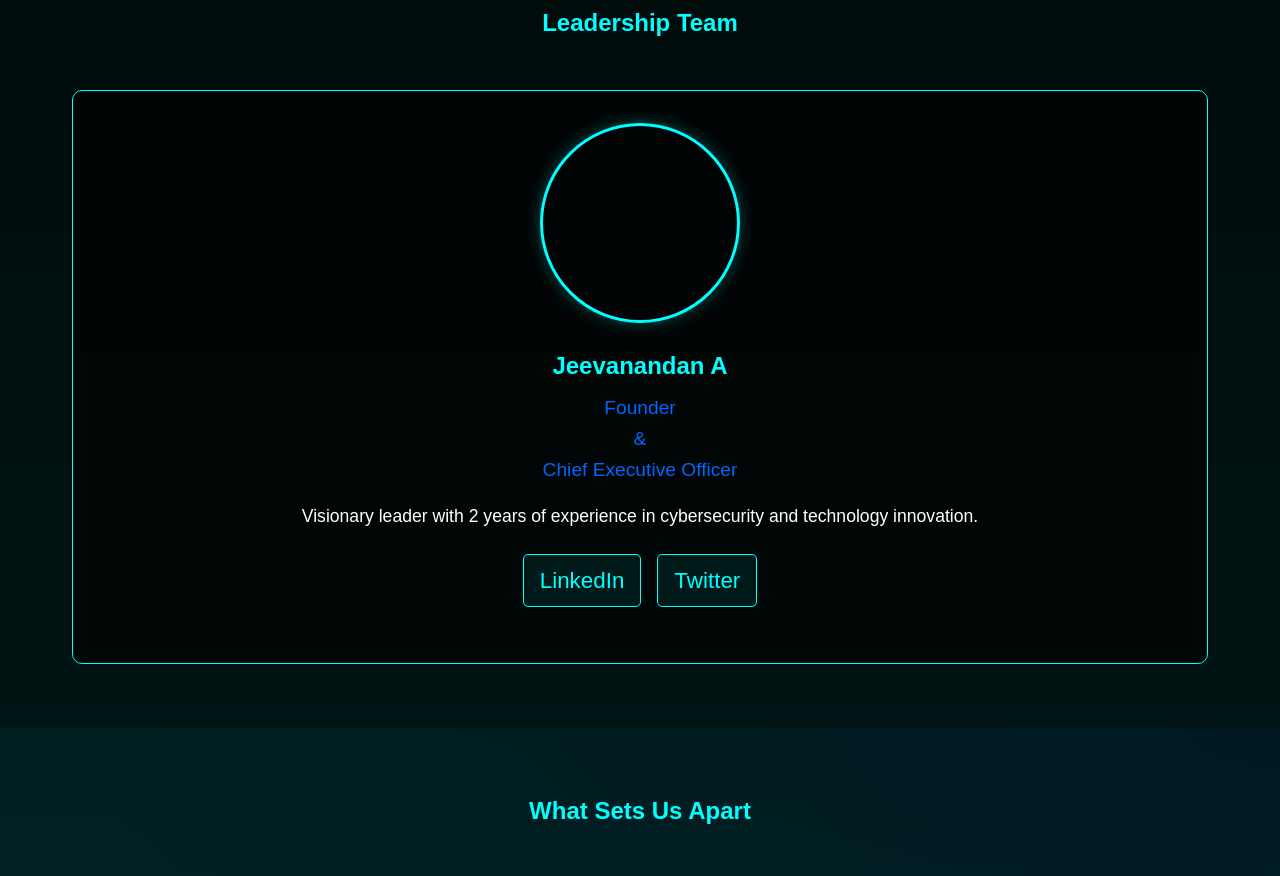
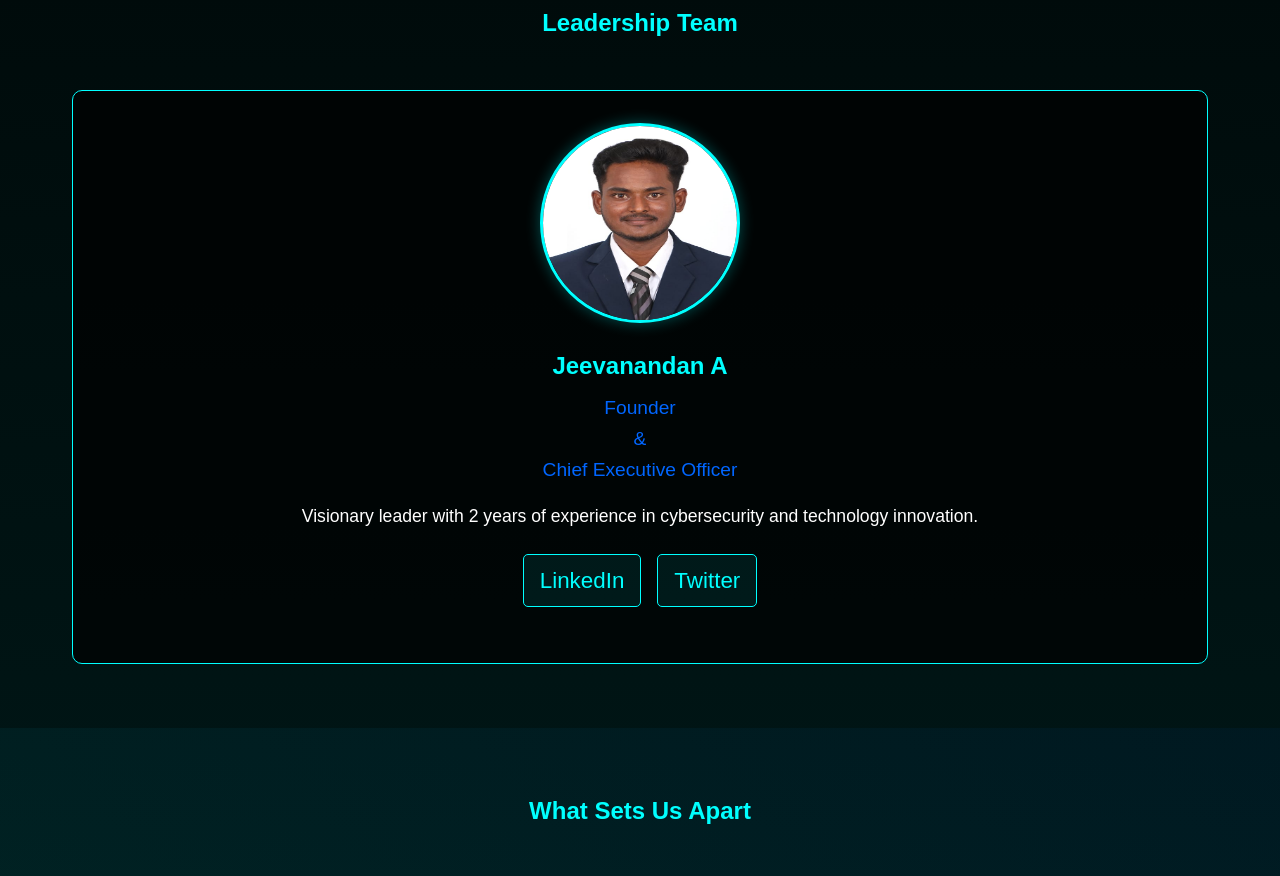
Before and after one commit to cybernationz-ai/cybernationz, a plain HTML site: page about.html in a window 1280 px wide. Shown: the part 840-1716 px from the top of the page. Drawn offline with Linux system fonts and the light colour scheme.

Commit message:
Update about.html

```diff
--- a/about.html
+++ b/about.html
@@ -54,7 +54,7 @@
             <div class="team-grid">
                 <div class="team-member">
                     <div class="member-image">
-<!--                        <img src="ceo.jpg.jpg" alt=""> -->
+                       <img src="ceo.jpg.jpg" alt="">
                     </div>
                     <h3>Jeevanandan A</h3>
                     <p class="position">Founder <br>& <br> Chief Executive Officer</p>
```
